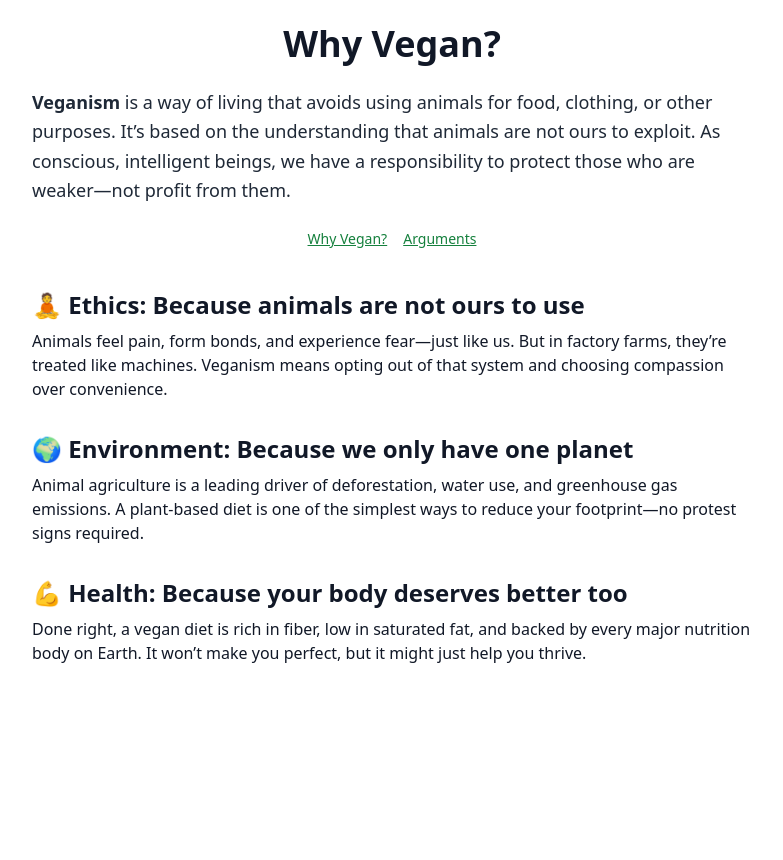
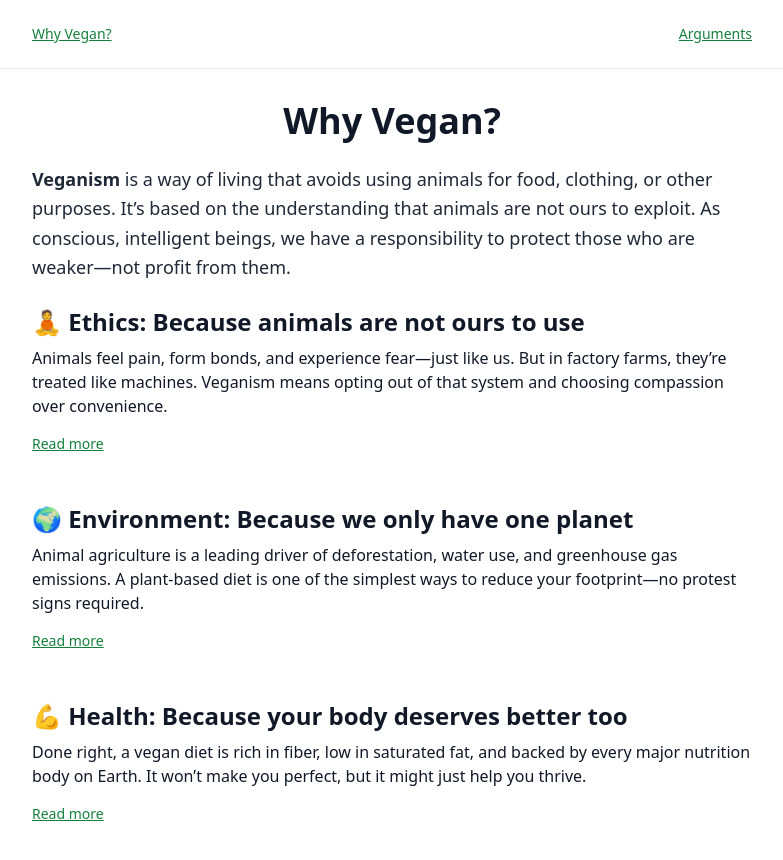
Before and after one commit to FadiStuff/Vegan, a React (Vite) app: page / in a window 1280 px wide. Shown: the top 860 px of the page, without its empty margins (248-1031 px from the left). Before the commit the page ends 800 px from the top, so only its background shows below. Built offline with nearby package versions, Linux system fonts and the light colour scheme.

Commit message:
Refactor layout, update WhyVegan, unify styles, prep Vegan Is page

```diff
--- a/src/Arguments.jsx
+++ b/src/Arguments.jsx
@@ -1,18 +1,13 @@
 import React, { useState } from "react";
 import data from "./data/full_arguments_array.json";
+import Layout from "./Layout";
 
-export default function App() {
+export default function Arguments() {
   const [tone, setTone] = useState("ethical");
 
   return (
-    <div className="p-6 max-w-5xl mx-auto text-gray-900">
+    <Layout>
 
-      {/* Veganism definition box */}
-      <div className="mb-10 p-4 bg-gray-100 border-l-4 border-green-600 rounded-xl shadow-sm text-base leading-relaxed">
-        <p>
-          <strong>Veganism</strong> is a way of living that avoids using animals for food, clothing, or other purposes. It’s based on the understanding that animals are not ours to exploit. As conscious, intelligent beings, we have a responsibility to protect those who are weaker—not profit from them.
-        </p>
-      </div>
 
       <h1 className="text-4xl font-extrabold mb-10 text-center">
         Top Arguments Against Veganism (and Responses)
@@ -51,6 +46,6 @@ export default function App() {
           </div>
         ))}
       </div>
-    </div>
+    </Layout>
   );
 }
--- /dev/null
+++ b/src/Layout.jsx
@@ -0,0 +1,22 @@
+// src/Layout.jsx
+import React from "react";
+import { Link } from "react-router-dom";
+
+export default function Layout({ children }) {
+  return (
+    <div className="min-h-screen bg-white text-gray-900">
+      <header className="py-6 border-b border-gray-200 mb-8">
+        <nav className="max-w-3xl mx-auto px-6 flex justify-between text-sm">
+          <Link to="/" className="text-green-700 underline">
+            Why Vegan?
+          </Link>
+          <Link to="/arguments" className="text-green-700 underline">
+            Arguments
+          </Link>
+        </nav>
+      </header>
+
+      <main className="max-w-3xl mx-auto px-6 pb-20">{children}</main>
+    </div>
+  );
+}
--- a/src/WhyVegan.jsx
+++ b/src/WhyVegan.jsx
@@ -1,36 +1,127 @@
-import React from "react";
-import { Link } from "react-router-dom";
+import React, { useState } from "react";
+import Layout from "./Layout";
 
 export default function WhyVegan() {
+  const [expanded, setExpanded] = useState({
+    ethics: false,
+    environment: false,
+    health: false,
+  });
+
+  const toggle = (section) =>
+    setExpanded((prev) => ({ ...prev, [section]: !prev[section] }));
+
   return (
-    <div className="max-w-3xl mx-auto p-6 text-gray-900">
+    <Layout>
       <h1 className="text-4xl font-bold mb-6 text-center">Why Vegan?</h1>
 
       <p className="mb-6 text-lg leading-relaxed text-gray-800">
         <strong>Veganism</strong> is a way of living that avoids using animals for food, clothing, or other purposes. It’s based on the understanding that animals are not ours to exploit. As conscious, intelligent beings, we have a responsibility to protect those who are weaker—not profit from them.
       </p>
 
-      <nav className="mb-10 text-center text-sm">
-        <Link to="/" className="text-green-700 underline mr-4">Why Vegan?</Link>
-        <Link to="/arguments" className="text-green-700 underline">Arguments</Link>
-      </nav>
-
-      <section className="space-y-8">
+      <section className="space-y-12">
+        {/* 🧘 Ethics Section */}
         <div>
-          <h2 className="text-2xl font-semibold mb-2">🧘 Ethics: Because animals are not ours to use</h2>
-          <p>Animals feel pain, form bonds, and experience fear—just like us. But in factory farms, they’re treated like machines. Veganism means opting out of that system and choosing compassion over convenience.</p>
+          <h2 className="text-2xl font-semibold mb-2">
+            🧘 Ethics: Because animals are not ours to use
+          </h2>
+          <p className="mb-2">
+            Animals feel pain, form bonds, and experience fear—just like us. But in factory farms, they’re treated like machines. Veganism means opting out of that system and choosing compassion over convenience.
+          </p>
+          {expanded.ethics && (
+            <>
+              <p className="text-gray-800 mb-4">
+                Animals feel pain, form bonds, and experience fear—just like us. They seek comfort, safety, and connection. And yet in factory farms, they’re treated like machines: packed into crowded cages or stalls, mutilated without anesthesia, and denied everything that would make their lives worth living.
+              </p>
+              <p className="text-gray-800 mb-4">
+                Each year, billions of land animals and trillions of sea creatures are bred and killed—not for survival, but because we like the taste. Most will never know a moment of freedom or compassion. They are born into violence and die in fear.
+              </p>
+              <p className="text-gray-800 mb-4">
+                Veganism means opting out of this system. It's about recognizing that might does not make right, and that convenience is not a valid excuse for cruelty. Just because we can exploit others doesn't mean we should. Choosing a vegan lifestyle is a way of saying, “I see you. I know you matter. I refuse to be part of your suffering.”
+              </p>
+              <p className="text-gray-800 mb-4">
+                And the truth is, we don’t need animal products to live full, healthy, happy lives. In a world with alternatives at every grocery store and every café, continuing to harm animals becomes a choice—not a necessity. Veganism is not about being perfect. It's about doing the least harm we can in a deeply flawed system—and aligning our actions with our values.
+              </p>
+              <p className="text-gray-800">
+                If you believe in kindness, fairness, and justice, then veganism is simply an extension of those values. It’s about making sure our compassion doesn’t stop at the species line.
+              </p>
+            </>
+          )}
+          <button
+            onClick={() => toggle("ethics")}
+            className="text-sm text-green-700 underline mt-2"
+          >
+            {expanded.ethics ? "Read less" : "Read more"}
+          </button>
         </div>
 
+        {/* 🌍 Environment Section */}
         <div>
-          <h2 className="text-2xl font-semibold mb-2">🌍 Environment: Because we only have one planet</h2>
-          <p>Animal agriculture is a leading driver of deforestation, water use, and greenhouse gas emissions. A plant-based diet is one of the simplest ways to reduce your footprint—no protest signs required.</p>
+          <h2 className="text-2xl font-semibold mb-2">
+            🌍 Environment: Because we only have one planet
+          </h2>
+          <p className="mb-2">
+            Animal agriculture is a leading driver of deforestation, water use, and greenhouse gas emissions. A plant-based diet is one of the simplest ways to reduce your footprint—no protest signs required.
+          </p>
+          {expanded.environment && (
+            <>
+              <p className="text-gray-800 mb-4">
+                Animal agriculture is one of the most environmentally destructive industries on the planet. It’s a leading driver of deforestation, water pollution, biodiversity loss, and greenhouse gas emissions. Forests are cleared to make room for grazing cattle or to grow crops like soy—most of which is fed to livestock, not humans.
+              </p>
+              <p className="text-gray-800 mb-4">
+                The industry also consumes staggering amounts of water. It takes thousands of liters to produce a single kilogram of beef. Waste from factory farms contaminates rivers and groundwater, creating dead zones in oceans and harming aquatic ecosystems. And then there’s methane—a potent greenhouse gas released by cows and other ruminants in massive quantities.
+              </p>
+              <p className="text-gray-800 mb-4">
+                What makes this worse is how inefficient it all is. We funnel huge quantities of food, water, and land through animals just to get a small return in meat, dairy, or eggs. It’s like burning a house to toast a marshmallow.
+              </p>
+              <p className="text-gray-800">
+                Choosing a vegan diet is one of the most effective ways to reduce your personal environmental impact. You don’t need to be a climate scientist or an activist to make a difference. You just need to eat differently. Every plant-based meal is a quiet act of resistance against destruction—and a step toward a more sustainable future.
+              </p>
+            </>
+          )}
+          <button
+            onClick={() => toggle("environment")}
+            className="text-sm text-green-700 underline mt-2"
+          >
+            {expanded.environment ? "Read less" : "Read more"}
+          </button>
         </div>
 
+        {/* 💪 Health Section */}
         <div>
-          <h2 className="text-2xl font-semibold mb-2">💪 Health: Because your body deserves better too</h2>
-          <p>Done right, a vegan diet is rich in fiber, low in saturated fat, and backed by every major nutrition body on Earth. It won’t make you perfect, but it might just help you thrive.</p>
+          <h2 className="text-2xl font-semibold mb-2">
+            💪 Health: Because your body deserves better too
+          </h2>
+          <p className="mb-2">
+            Done right, a vegan diet is rich in fiber, low in saturated fat, and backed by every major nutrition body on Earth. It won’t make you perfect, but it might just help you thrive.
+          </p>
+          {expanded.health && (
+            <>
+              <p className="text-gray-800 mb-4">
+                A well-planned vegan diet can support a strong, healthy body at every stage of life—from infancy to old age. It's rich in fiber, antioxidants, vitamins, and plant-based proteins, and typically lower in saturated fat and cholesterol than animal-heavy diets. That’s not fringe science—it’s the position of major health organizations worldwide.
+              </p>
+              <p className="text-gray-800 mb-4">
+                Research shows that vegans tend to have lower risks of heart disease, high blood pressure, type 2 diabetes, and certain cancers. Whole plant foods—like legumes, whole grains, nuts, seeds, fruits, and vegetables—form the foundation of many of the longest-lived populations on Earth. That’s not a coincidence.
+              </p>
+              <p className="text-gray-800 mb-4">
+                Of course, like any diet, veganism isn’t automatically healthy. You can eat nothing but fries and still call it vegan. But with a little intention and variety, you can get everything you need—including calcium, iron, omega-3s, and yes, even protein. B₁₂ isn’t found in plants, but it’s easy to supplement—and most farm animals are supplemented with it anyway.
+              </p>
+              <p className="text-gray-800 mb-4">
+                Being healthy on a vegan diet doesn’t require perfection—it just takes paying attention. Fortunately, we live in a time when plant-based foods and fortified options are everywhere, from grocery stores to restaurants to online meal kits. It’s never been easier.
+              </p>
+              <p className="text-gray-800">
+                Choosing veganism isn’t just about ethics or the planet—it’s also about taking care of yourself. It’s about living with more energy, more awareness, and fewer compromises. Your body deserves that.
+              </p>
+            </>
+          )}
+          <button
+            onClick={() => toggle("health")}
+            className="text-sm text-green-700 underline mt-2"
+          >
+            {expanded.health ? "Read less" : "Read more"}
+          </button>
         </div>
       </section>
-    </div>
+    </Layout>
   );
 }
```
Also changed, not shown: 7 other files (tests, documents, lock files or other folders).
